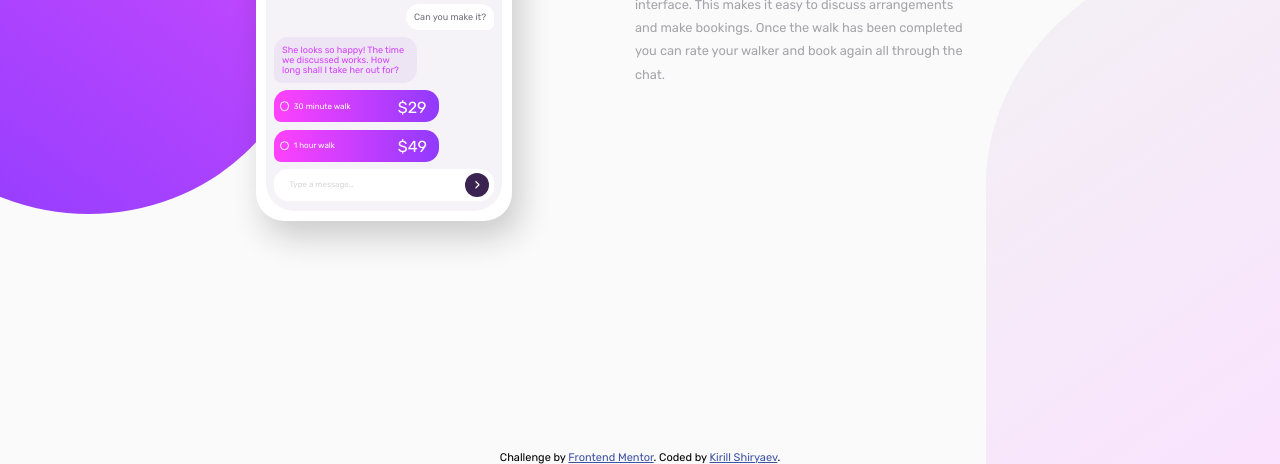
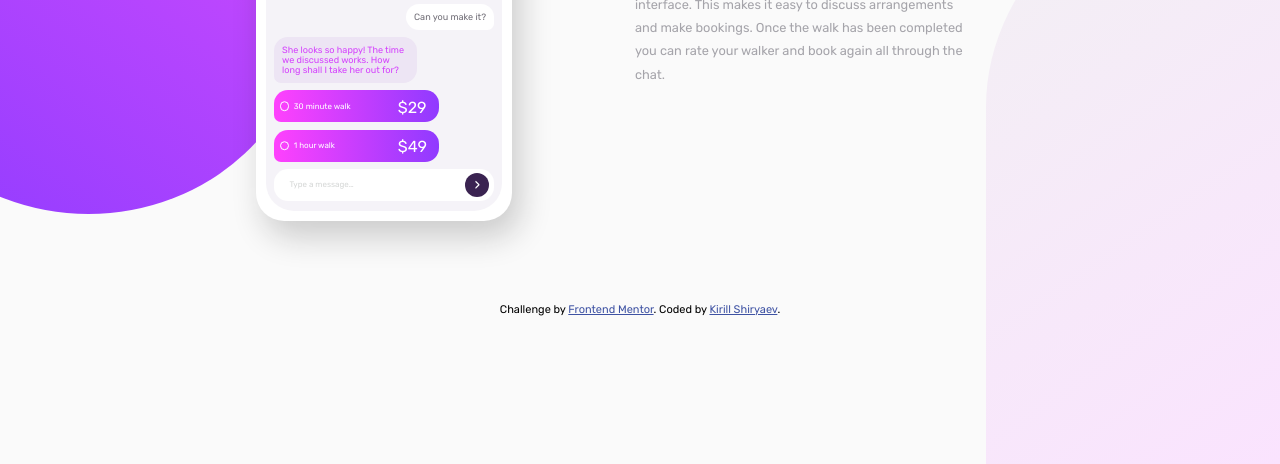
Before and after one commit to ShiKirill/second_page, a plain HTML site: page index.html in a window 1280 px wide. Shown: the part 336-800 px from the top of the page. Drawn offline with Linux system fonts and the light colour scheme.

Commit message:
Update style.css

```diff
--- a/style.css
+++ b/style.css
@@ -41,7 +41,7 @@ body{
     position: absolute;
     right: 0;
     bottom: 0;
-    padding-bottom: 41%;
+    padding-bottom: 47%;
     width: 23%;
     z-index: -1;
     background-image: linear-gradient(-35deg,#fae3fe,#f2f1f3);
@@ -131,6 +131,7 @@ body{
     padding-right: 1rem;
 }
 .main_block{
+    height: 39rem;
     padding-left: 20%;
     padding-top: 6%;
 }
@@ -271,13 +272,11 @@ body{
     line-height: 1.8;
     font-weight: 400;
 }
+
 .attribution{
+    margin-top: 1rem;
     font-size: 0.6875rem;
-            text-align: center;
-    position: absolute;
-    bottom: 0;
-    left: 50%;
-    transform: translateX(-50%);
+    text-align: center;
 }
 
 .attribution a {
```
